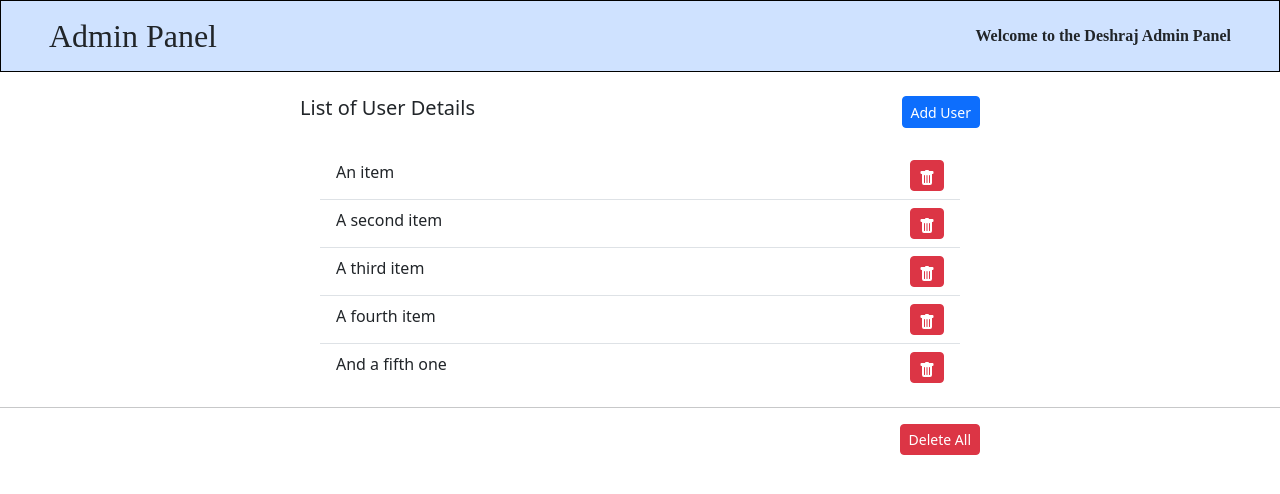
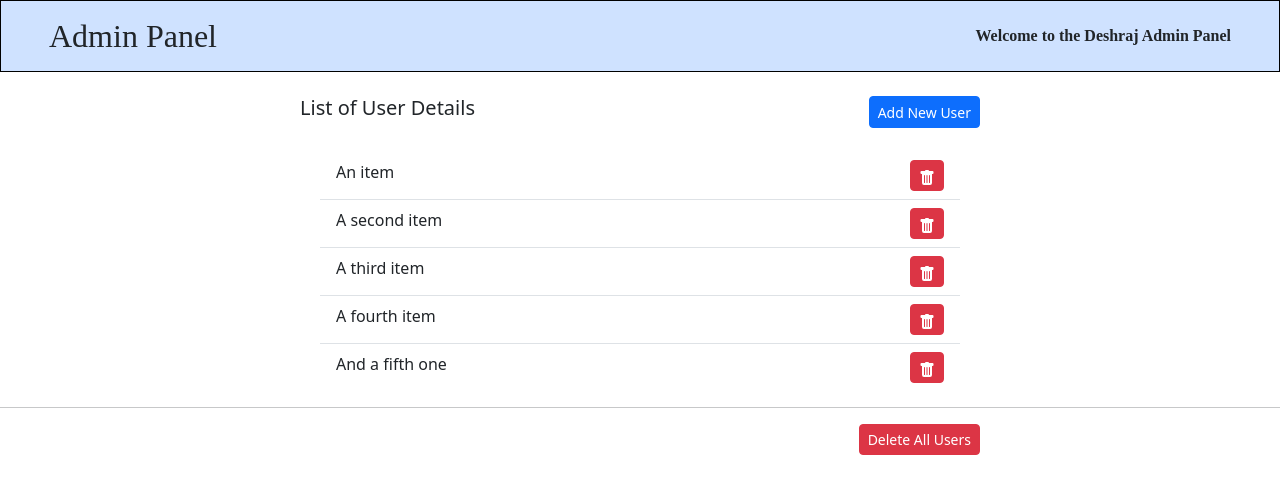
Before and after one commit to Deshraj-Tiwari/ap-learn-redux-toolkit, a React (Vite) app: page / in a window 1280 px wide. Shown: the top 494 px of the page. Built offline with nearby package versions, Linux system fonts and the light colour scheme.

Commit message:
Creating a store and accessing userSlice

```diff
--- a/src/components/UserDetails/RemoveUsers/RemoveUsers.jsx
+++ b/src/components/UserDetails/RemoveUsers/RemoveUsers.jsx
@@ -7,7 +7,7 @@ export default function RemoveUsers() {
       className="container d-flex justify-content-between"
     >
       <span>&nbsp;</span>
-      <button className="btn btn-danger btn-sm">Delete All</button>
+      <button className="btn btn-danger btn-sm">Delete All Users</button>
     </div>
   );
 }
--- a/src/components/UserDetails/UserDetails.jsx
+++ b/src/components/UserDetails/UserDetails.jsx
@@ -10,7 +10,9 @@ export default function UserDetails() {
         className="container mt-4 d-flex justify-content-between"
       >
         <h5 className="d-inline">List of User Details</h5>
-        <button className="btn btn-sm btn-primary d-inline">Add User</button>
+        <button className="btn btn-sm btn-primary d-inline">
+          Add New User
+        </button>
       </div>
       <br />
       <div className="container userDetails d-flex justify-content-center">
```
Also changed, not shown: src/store/index.jsx (added, +8 -0 lines), src/store/slices/UserSlice.jsx (added, +11 -0 lines).
